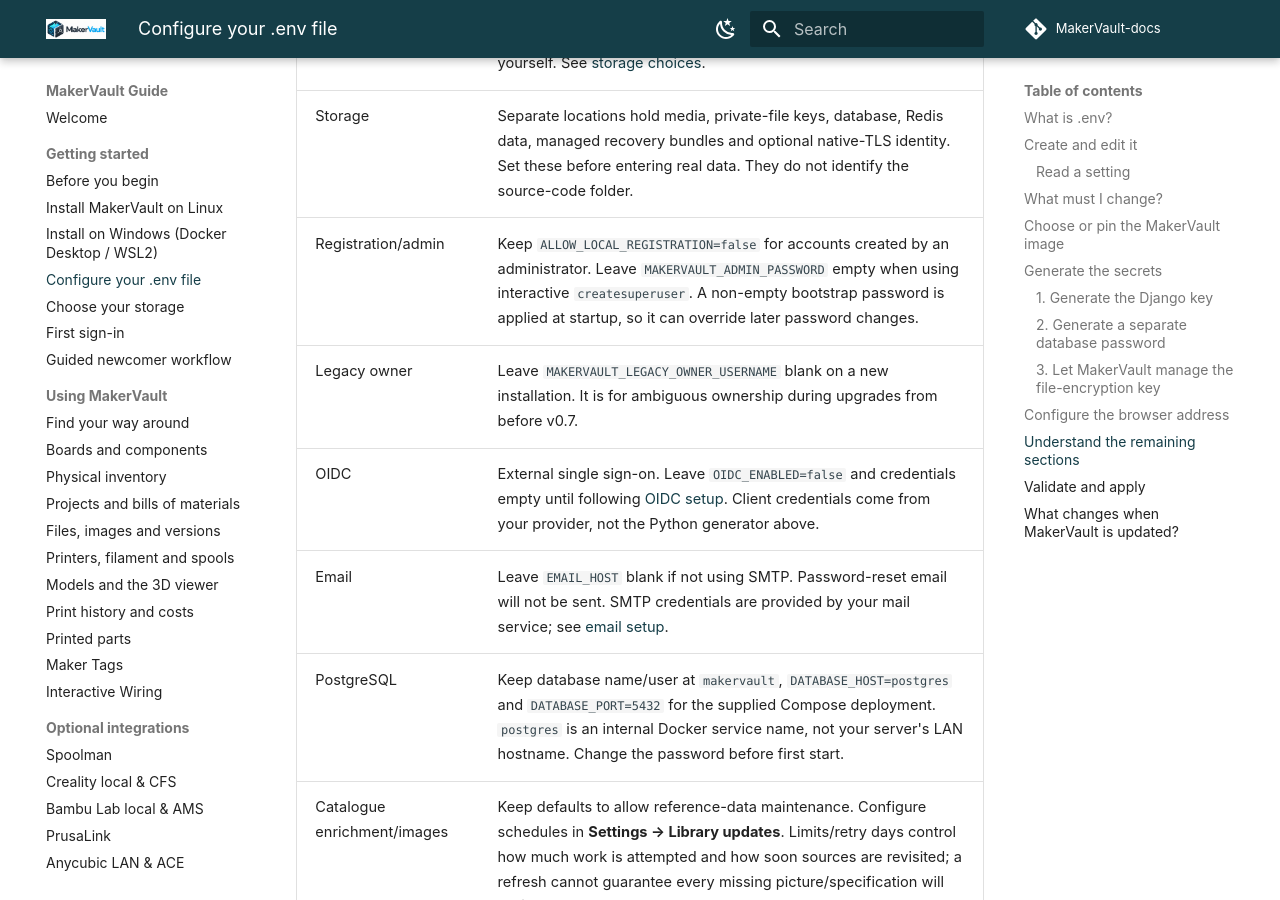
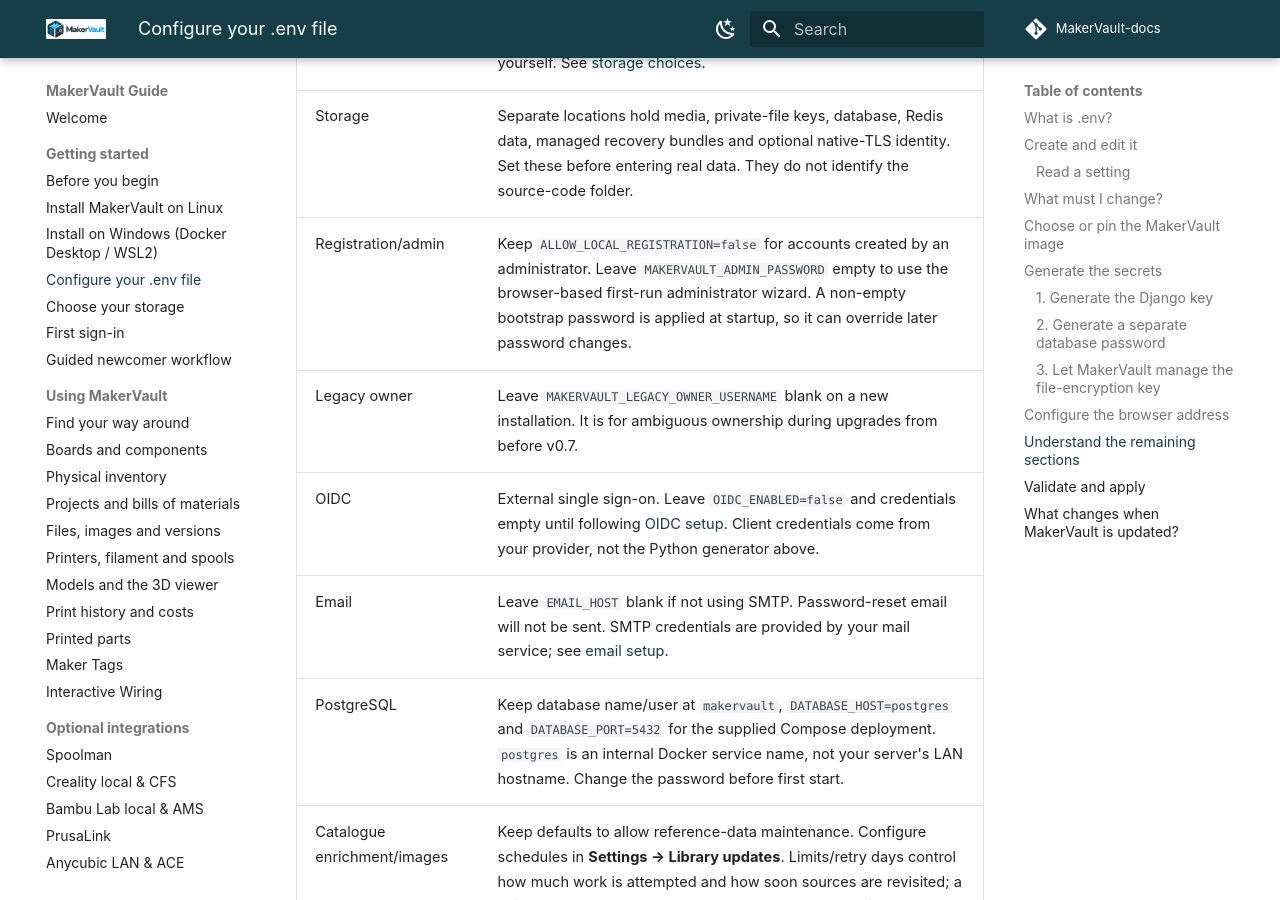
Before and after one commit to gavrd7/MakerVault-docs, an MkDocs documentation site: the page built from docs/guide/getting-started/environment.md, in a window 1280 px wide and 900 px high, scrolled down 6263 px. Built offline with MkDocs 1.6.1 and Material for MkDocs 9.7.7, drawn with Linux system fonts in a browser that asks for light colours; comment, search, counter and statistics services are not loaded; some of the changed text lies outside the part shown.

Commit message:
docs: streamline first-time v1.1 setup and remove obsolete version history

```diff
--- a/docs/guide/getting-started/environment.md
+++ b/docs/guide/getting-started/environment.md
@@ -168,7 +168,7 @@
 | Locale/time | `TZ` is the container timezone; `DJANGO_TIME_ZONE` is the app timezone. Normally keep them the same, e.g. `Europe/London`. `DJANGO_LANGUAGE_CODE=en-gb` selects British English. Currency/measurement settings express preferences; they do not convert existing money amounts. |
 | Container permissions | `PUID` and `PGID` identify the Linux user/group for app storage, especially bind mounts. `UMASK=0022` controls permissions on newly created files/directories; it is not a user ID. Keep it and `FIX_PERMISSIONS=true` unless you deliberately manage ownership yourself. See [storage choices](storage.md). |
 | Storage | Separate locations hold media, private-file keys, database, Redis data, managed recovery bundles and optional native-TLS identity. Set these before entering real data. They do not identify the source-code folder. |
-| Registration/admin | Keep `ALLOW_LOCAL_REGISTRATION=false` for accounts created by an administrator. Leave `MAKERVAULT_ADMIN_PASSWORD` empty when using interactive `createsuperuser`. A non-empty bootstrap password is applied at startup, so it can override later password changes. |
+| Registration/admin | Keep `ALLOW_LOCAL_REGISTRATION=false` for accounts created by an administrator. Leave `MAKERVAULT_ADMIN_PASSWORD` empty to use the browser-based first-run administrator wizard. A non-empty bootstrap password is applied at startup, so it can override later password changes. |
 | Legacy owner | Leave `MAKERVAULT_LEGACY_OWNER_USERNAME` blank on a new installation. It is for ambiguous ownership during upgrades from before v0.7. |
 | OIDC | External single sign-on. Leave `OIDC_ENABLED=false` and credentials empty until following [OIDC setup](../advanced/oidc.md). Client credentials come from your provider, not the Python generator above. |
 | Email | Leave `EMAIL_HOST` blank if not using SMTP. Password-reset email will not be sent. SMTP credentials are provided by your mail service; see [email setup](../advanced/email.md). |
```
Also changed, not shown: other parts of docs/guide/getting-started/environment.md (+1 -1 lines).
